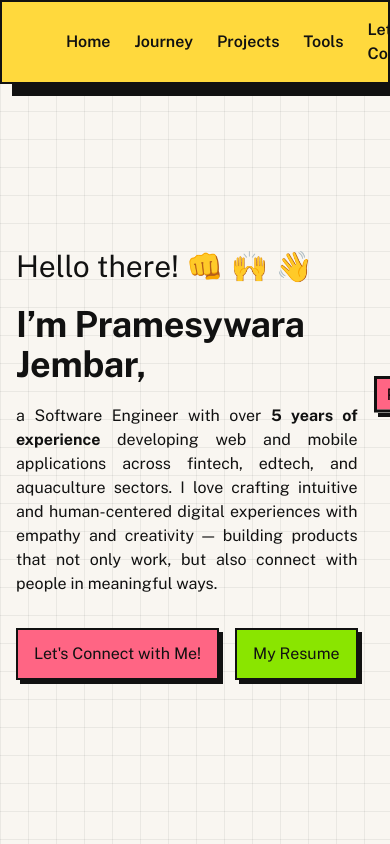
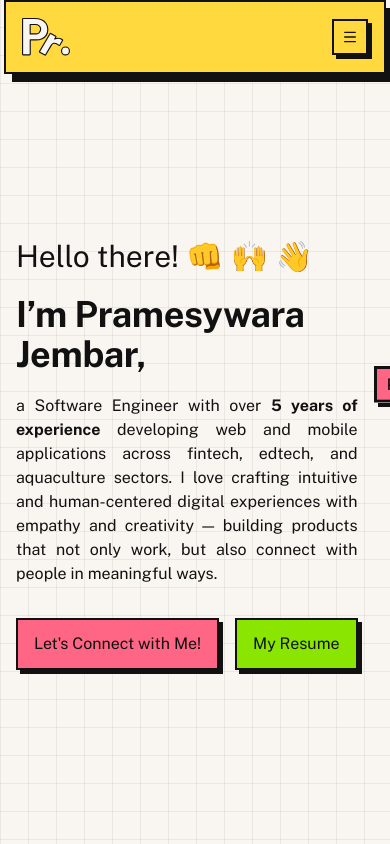
Before and after one commit to pramesywaraj/craftedbyprames-site, a Next.js app: page / in a window 390 px wide. Shown: the top 844 px of the page. Built offline with nearby package versions, Linux system fonts and the light colour scheme.

Commit message:
feat: enhance navbar responsiveness

```diff
--- a/src/components/layout/Navbar.tsx
+++ b/src/components/layout/Navbar.tsx
@@ -1,16 +1,24 @@
 "use client";
 
+import { LucideMenu, XIcon } from "lucide-react";
 import Image from "next/image";
 import Link from "next/link";
 import { useEffect, useState } from "react";
 
 import { Button } from "@/components/ui/Button";
+import {
+    DropdownMenu,
+    DropdownMenuContent,
+    DropdownMenuItem,
+    DropdownMenuTrigger,
+} from "@/components/ui/DropdownMenu";
 import { cn } from "@/lib/utils";
 
 export default function Navbar() {
     const [isScrolled, setIsScrolled] = useState(false);
     const [isVisible, setIsVisible] = useState(true);
     const [lastScrollY, setLastScrollY] = useState(0);
+    const [isMobileMenuOpen, setIsMobileMenuOpen] = useState(false);
 
     useEffect(() => {
         const handleScroll = () => {
@@ -44,10 +52,15 @@ export default function Navbar() {
             const navbarHeight = navbar ? navbar.offsetHeight + 16 : 100;
 
             const elementPosition = element.getBoundingClientRect().top;
+
             const offsetPosition = elementPosition + window.pageYOffset - navbarHeight;
 
+            if (isMobileMenuOpen) {
+                setIsMobileMenuOpen(false);
+            }
+
             window.scrollTo({
-                top: offsetPosition,
+                top: id === "#home" ? 0 : offsetPosition,
                 behavior: "smooth",
             });
         }
@@ -56,9 +69,9 @@ export default function Navbar() {
     return (
         <header
             className={cn(
-                "px-16 py-3.5 bg-main border-2 border-border flex items-center justify-between transition-all duration-300 shadow-shadow",
+                "navbar-container z-50 p-4 md:px-12 md:py-3 lg:px-16 lg:py-3.5 bg-main border-2 border-border flex items-center justify-between transition-all duration-300 shadow-mobile md:shadow-shadow",
                 isScrolled
-                    ? "sticky translate-y-0 top-4 z-50 backdrop-blur-sm w-full px-8 py-2"
+                    ? "sticky translate-y-0 top-0 backdrop-blur-sm w-full md:px-8 md:py-2"
                     : "",
                 !isVisible && isScrolled && "transform -translate-y-[calc(100%+40px)]"
             )}
@@ -69,11 +82,11 @@ export default function Navbar() {
                     alt="craftedByPrames logo"
                     width={85}
                     height={68}
-                    className={cn("w-20 h-auto", isScrolled ? "w-16" : "")}
+                    className={cn("w-12 md:w-20 h-auto", isScrolled ? "md:w-16" : "")}
                     priority
                 />
             </Link>
-            <nav aria-label="Primary">
+            <nav aria-label="Primary" className="hidden md:block">
                 <ul className="flex items-center gap-6">
                     <li>
                         <Link
@@ -123,6 +136,64 @@ export default function Navbar() {
                     <Button className="bg-brand-3">My Resume</Button>
                 </ul>
             </nav>
+
+            <DropdownMenu open={isMobileMenuOpen} onOpenChange={setIsMobileMenuOpen}>
+                <DropdownMenuTrigger asChild className="md:hidden">
+                    <Button size="icon">
+                        {isMobileMenuOpen ? <XIcon size={16} /> : <LucideMenu size={16} />}
+                    </Button>
+                </DropdownMenuTrigger>
+                <DropdownMenuContent className="w-fit">
+                    <DropdownMenuItem>
+                        <Link
+                            href="#home"
+                            onClick={(e) => scrollToSection(e, "#home")}
+                            className="link-lift font-semibold"
+                        >
+                            Home
+                        </Link>
+                    </DropdownMenuItem>
+                    <DropdownMenuItem>
+                        <Link
+                            href="#journey"
+                            onClick={(e) => scrollToSection(e, "#journey")}
+                            className="link-lift font-semibold"
+                        >
+                            Journey
+                        </Link>
+                    </DropdownMenuItem>
+                    <DropdownMenuItem>
+                        <Link
+                            href="#projects"
+                            onClick={(e) => scrollToSection(e, "#projects")}
+                            className="link-lift font-semibold"
+                        >
+                            Projects
+                        </Link>
+                    </DropdownMenuItem>
+                    <DropdownMenuItem>
+                        <Link
+                            href="#tools"
+                            onClick={(e) => scrollToSection(e, "#tools")}
+                            className="link-lift font-semibold"
+                        >
+                            Tools
+                        </Link>
+                    </DropdownMenuItem>
+                    <DropdownMenuItem>
+                        <Link
+                            href="#contacts"
+                            onClick={(e) => scrollToSection(e, "#contacts")}
+                            className="link-lift font-semibold"
+                        >
+                            Let&apos;s Connect!
+                        </Link>
+                    </DropdownMenuItem>
+                    <DropdownMenuItem>
+                        <Button className="bg-brand-3">My Resume</Button>
+                    </DropdownMenuItem>
+                </DropdownMenuContent>
+            </DropdownMenu>
         </header>
     );
 }
--- a/src/components/ui/Button.tsx
+++ b/src/components/ui/Button.tsx
@@ -9,12 +9,12 @@ const buttonVariants = cva(
         variants: {
             variant: {
                 default:
-                    "text-main-foreground bg-main border-2 border-border shadow-shadow-button hover:translate-x-button-boxShadowX hover:translate-y-button-boxShadowY hover:shadow-none",
+                    "text-main-foreground bg-main border-2 border-border shadow-shadow-button hover:translate-x-button-boxShadowX hover:translate-y-button-boxShadowY hover:shadow-none active:translate-x-button-boxShadowX active:translate-y-button-boxShadowY active:shadow-none",
                 noShadow: "text-main-foreground bg-main border-2 border-border",
                 neutral:
-                    "bg-secondary-background text-foreground border-2 border-border shadow-shadow-button hover:translate-x-button-boxShadowX hover:translate-y-button-boxShadowY hover:shadow-none",
+                    "bg-secondary-background text-foreground border-2 border-border shadow-shadow-button hover:translate-x-button-boxShadowX hover:translate-y-button-boxShadowY hover:shadow-none active:translate-x-button-boxShadowX active:translate-y-button-boxShadowY active:shadow-none",
                 reverse:
-                    "text-main-foreground bg-main border-2 border-border hover:translate-x-button-reverseBoxShadowX hover:translate-y-button-reverseBoxShadowY hover:shadow-shadow-button",
+                    "text-main-foreground bg-main border-2 border-border hover:translate-x-button-reverseBoxShadowX hover:translate-y-button-reverseBoxShadowY hover:shadow-shadow-button active:translate-x-button-reverseBoxShadowX active:translate-y-button-reverseBoxShadowY active:shadow-shadow-button",
             },
             size: {
                 default: "px-4 py-3",
```
